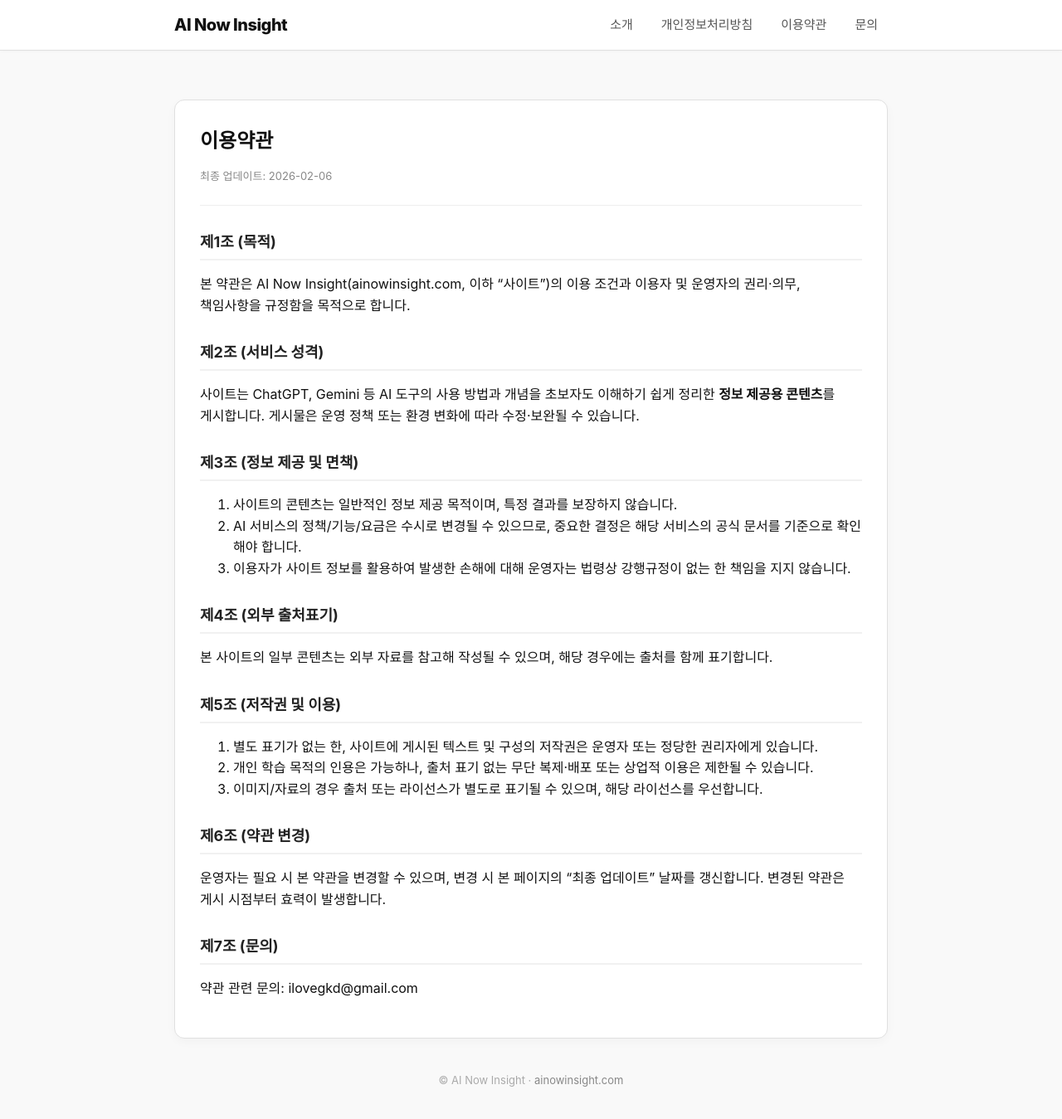
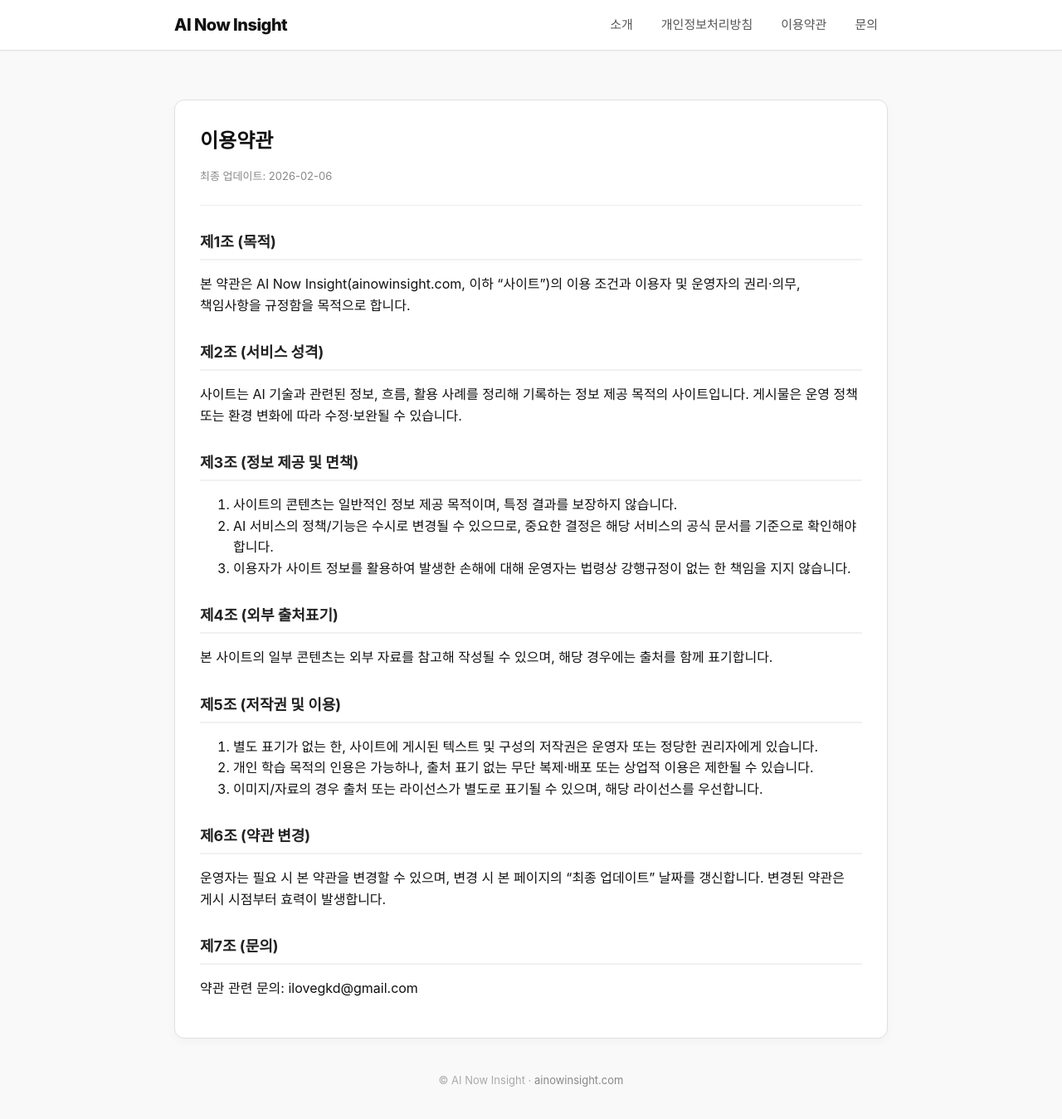
Before and after one commit to ilovegkd/ilovegkd.github.io, a Jekyll site: the page terms.html, which Jekyll copies as it is, in a window 1280 px wide and 1352 px high. Shown: the top 1349 px of the window at 83% size. Built offline with Jekyll 4.4.1, drawn with Linux system fonts in a browser that asks for light colours.

Commit message:
Update terms.html

```diff
--- a/terms.html
+++ b/terms.html
@@ -38,14 +38,14 @@
 
         <h2 class="h2">제2조 (서비스 성격)</h2>
         <p>
-          사이트는 ChatGPT, Gemini 등 AI 도구의 사용 방법과 개념을 초보자도 이해하기 쉽게 정리한
-          <strong>정보 제공용 콘텐츠</strong>를 게시합니다. 게시물은 운영 정책 또는 환경 변화에 따라 수정·보완될 수 있습니다.
+          사이트는 AI 기술과 관련된 정보, 흐름, 활용 사례를 정리해 기록하는 정보 제공 목적의 사이트입니다.
+          게시물은 운영 정책 또는 환경 변화에 따라 수정·보완될 수 있습니다.
         </p>
 
         <h2 class="h2">제3조 (정보 제공 및 면책)</h2>
         <ol>
           <li>사이트의 콘텐츠는 일반적인 정보 제공 목적이며, 특정 결과를 보장하지 않습니다.</li>
-          <li>AI 서비스의 정책/기능/요금은 수시로 변경될 수 있으므로, 중요한 결정은 해당 서비스의 공식 문서를 기준으로 확인해야 합니다.</li>
+          <li>AI 서비스의 정책/기능은 수시로 변경될 수 있으므로, 중요한 결정은 해당 서비스의 공식 문서를 기준으로 확인해야 합니다.</li>
           <li>이용자가 사이트 정보를 활용하여 발생한 손해에 대해 운영자는 법령상 강행규정이 없는 한 책임을 지지 않습니다.</li>
         </ol>
 
```
